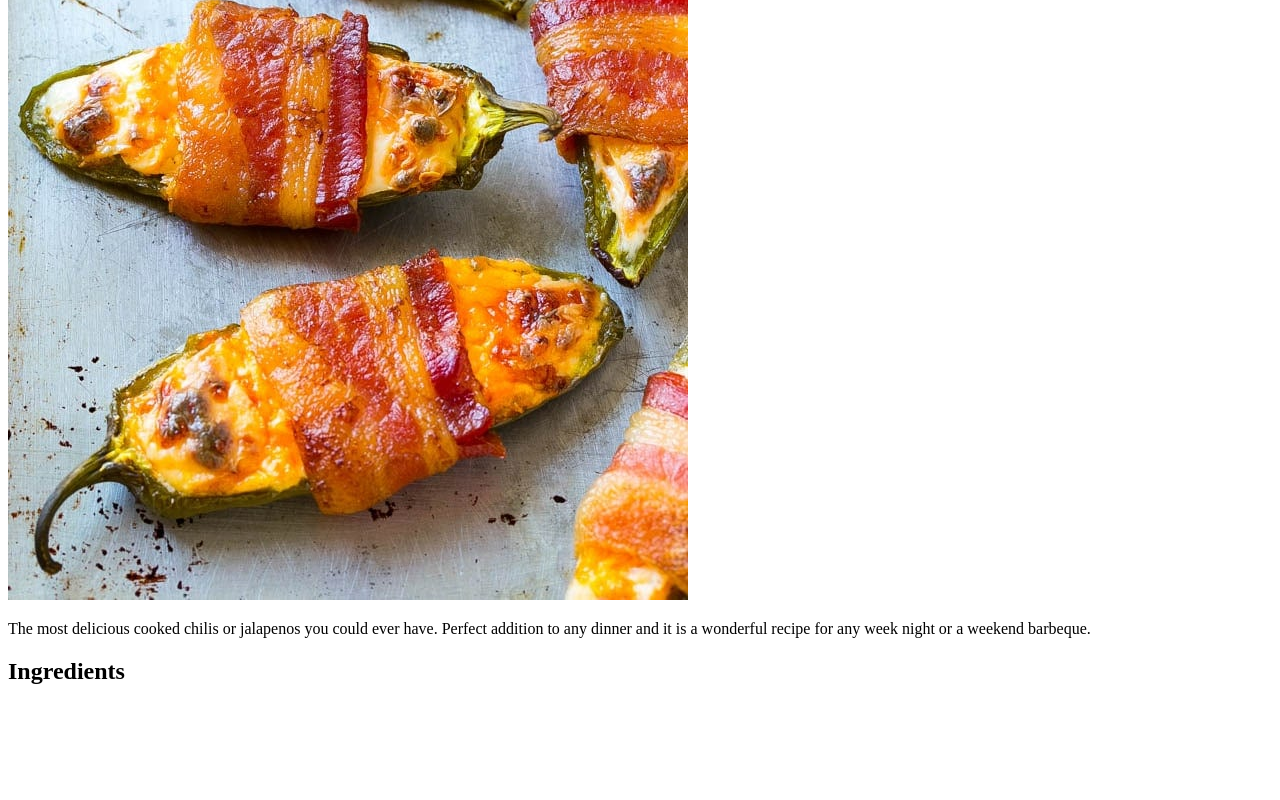
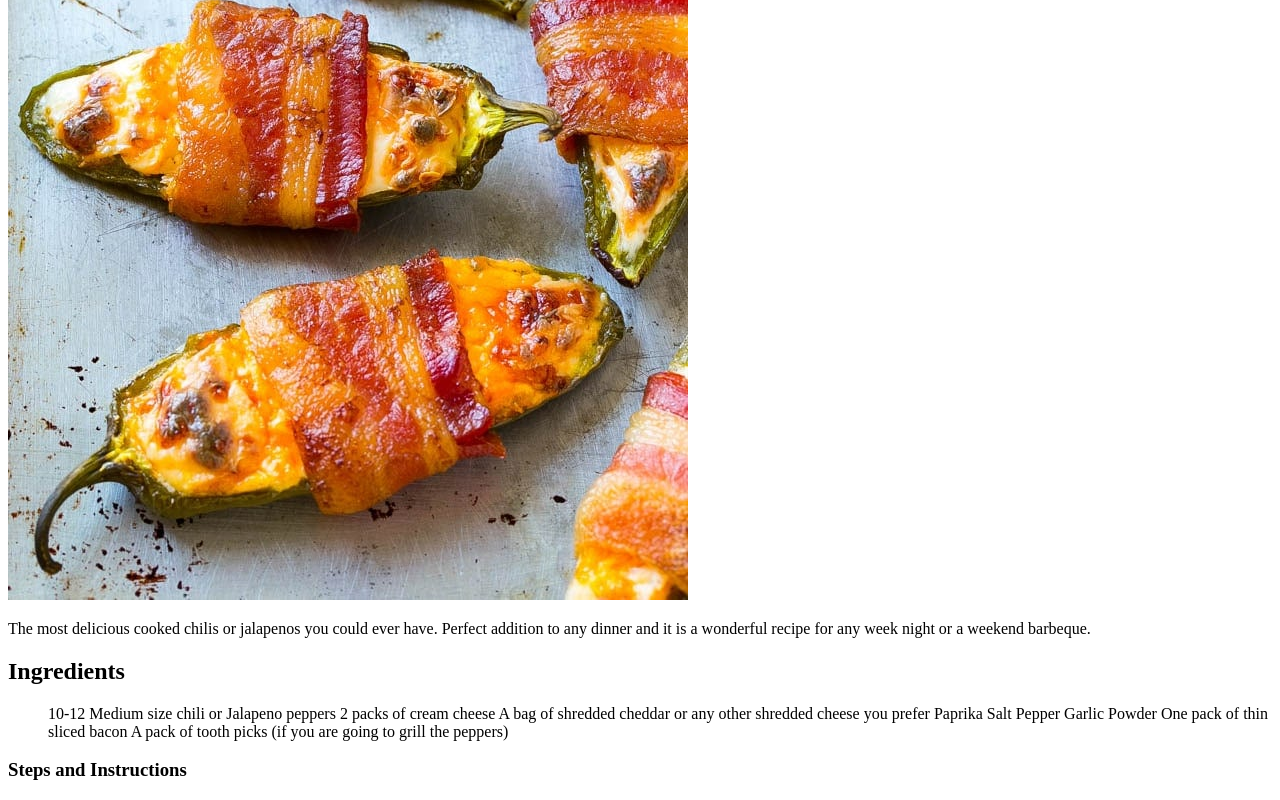
Before and after one commit to N-systs/odin-recipes, a plain HTML site: page recipes/hot-peppers.html in a window 1280 px wide. Shown: the part 500-1300 px from the top of the page. Before the commit the page ends 1205 px from the top, so only its background shows below. Drawn offline with Linux system fonts and the light colour scheme.

Commit message:
List code and instructions

```diff
--- a/recipes/hot-peppers.html
+++ b/recipes/hot-peppers.html
@@ -9,7 +9,21 @@
  <img src="bacon-wrapped-jalapeno-poppers-3.jpg" alt="Completely cooked bacon wrapped chili peppers with cream cheese in the middle">
         <p>The most delicious cooked chilis or jalapenos you could ever have. Perfect addition to any dinner and it is a wonderful recipe for any week night or a weekend barbeque.</p>
         <h2>Ingredients</h2>
-        <ul></ul>
+        <ul>
+            10-12 Medium size chili or Jalapeno peppers
+            2 packs of cream cheese
+            A bag of shredded cheddar or any other shredded cheese you prefer
+            Paprika
+            Salt
+            Pepper
+            Garlic Powder
+            One pack of thin sliced bacon
+            A pack of tooth picks (if you are going to grill the peppers)
+        </ul>
+        <h3>Steps and Instructions</h3>
+        <ol>
+
+        </ol>
 
     </body>
 </html>
```
